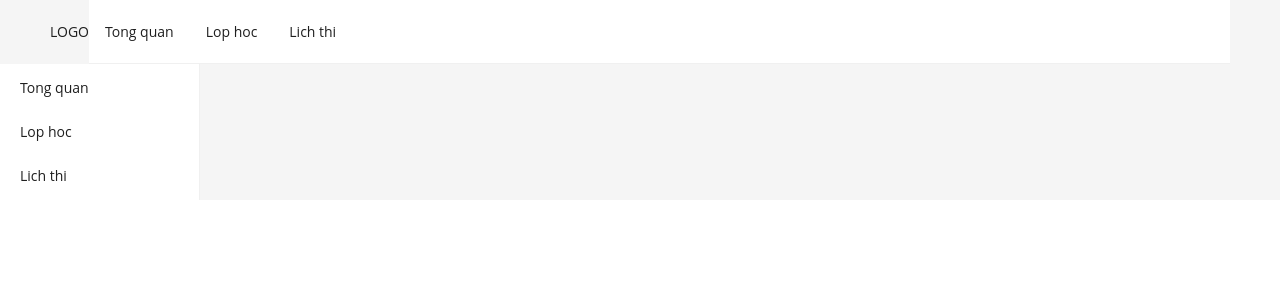
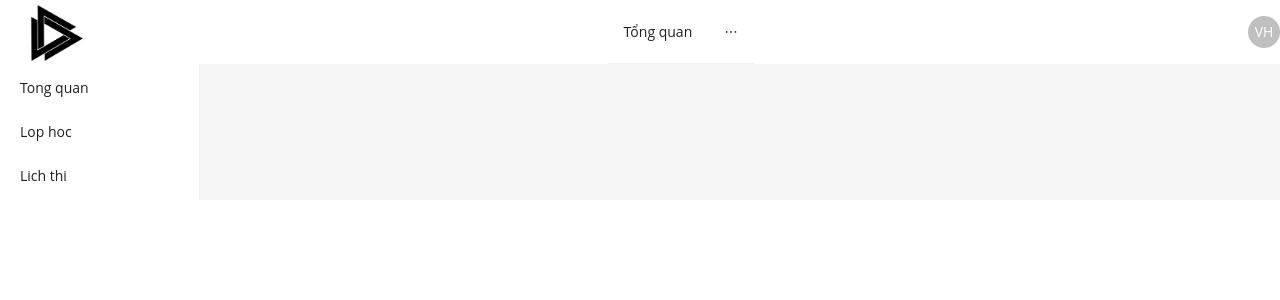
Before and after one commit to hminh2027/Online-Testing-System, a React (Vite) app in the folder client/: page /class in a window 1280 px wide. Shown: the top 300 px of the page. Built offline with nearby package versions, Linux system fonts and the light colour scheme; what use-query-params would draw is missing.

Commit message:
feat: setup header + tab bar

```diff
--- /dev/null
+++ b/client/src/layouts/MainLayout/components/TabBar/index.tsx
@@ -0,0 +1,26 @@
+import { Menu } from 'antd';
+import { NavLink } from 'react-router-dom';
+
+const items = [
+  {
+    label: 'Tổng quan',
+    path: 'overview',
+  },
+  {
+    label: 'Lớp học',
+    path: 'class',
+  },
+  {
+    label: 'Lịch thi',
+    path: 'schedule',
+  },
+];
+
+export default function TabBar() {
+  const mappedItems = items.map((item) => ({
+    key: item.path,
+    label: <NavLink to={`/${item.path}`}>{item.label}</NavLink>,
+  }));
+
+  return <Menu mode="horizontal" items={mappedItems} />;
+}
--- /dev/null
+++ b/client/src/layouts/MainLayout/components/UserHeader/index.tsx
@@ -0,0 +1,48 @@
+import type { MenuProps } from 'antd';
+import { Avatar, Dropdown } from 'antd';
+
+interface UserHeaderProps {
+  username?: string;
+}
+
+const items: MenuProps['items'] = [
+  {
+    label: 'Thông tin cá nhân',
+    key: '0',
+  },
+  {
+    label: 'Đổi mật khẩu',
+    key: '1',
+  },
+  {
+    type: 'divider',
+  },
+  {
+    label: 'Đăng xuất',
+    key: '2',
+  },
+];
+
+export default function UserHeader({ username }: UserHeaderProps) {
+  const initials = (): string | null => {
+    const trimmedName = username && username.trim();
+
+    if (!trimmedName) return null;
+    const nameArray = trimmedName.split(' ');
+
+    if (nameArray.length === 1) return nameArray[0].charAt(0).toUpperCase();
+
+    const [firstChar, lastChar] = [
+      nameArray[0].charAt(0),
+      nameArray[1].charAt(0),
+    ];
+
+    return (firstChar + lastChar).toUpperCase();
+  };
+
+  return (
+    <Dropdown menu={{ items }} trigger={['click']}>
+      <Avatar>{initials()}</Avatar>
+    </Dropdown>
+  );
+}
--- /dev/null
+++ b/client/src/layouts/MainLayout/index.module.css
@@ -0,0 +1,7 @@
+.header {
+  display: flex;
+  align-items: center;
+  background-color: white;
+  justify-content: space-between;
+  padding: 0;
+}
--- a/client/src/layouts/MainLayout/index.tsx
+++ b/client/src/layouts/MainLayout/index.tsx
@@ -1,67 +1,24 @@
-import type { MenuProps } from 'antd';
-import { Layout, Menu } from 'antd';
+import { Image, Layout } from 'antd';
 import { Content, Header } from 'antd/es/layout/layout';
 import type { ReactNode } from 'react';
-import { NavLink, Outlet } from 'react-router-dom';
+import { Outlet } from 'react-router-dom';
+import Logo from '../../../public/logo.png';
+import TabBar from './components/TabBar';
+import UserHeader from './components/UserHeader';
+import styles from './index.module.css';
 
 interface MainLayoutProps {
   children?: ReactNode;
-  menuItems: object;
+  // items: [];
 }
 
-const navItems = [
-  {
-    label: 'Tong quan',
-    path: 'overview',
-  },
-  {
-    label: 'Lop hoc',
-    path: 'class',
-  },
-  {
-    label: 'Lich thi',
-    path: 'schedule',
-  },
-];
-
-const sideNavItems = [
-  {
-    label: 'Tong quan',
-    path: 'class/hello',
-  },
-  {
-    label: 'Lop hoc',
-    path: 'class/bello',
-  },
-  {
-    label: 'Lich thi',
-    path: 'schedule',
-  },
-];
-
-const items1: MenuProps['items'] = navItems.map((item) => ({
-  key: item.path,
-  label: <NavLink to={`/${item.path}`}>{item.label}</NavLink>,
-}));
-
-const items2: MenuProps['items'] = sideNavItems.map((item) => ({
-  key: item.path,
-  label: <NavLink to={`/${item.path}`}>{item.label}</NavLink>,
-}));
-
-export default function MainLayout({ children, menuItems }: MainLayoutProps) {
+export default function MainLayout({ children }: MainLayoutProps) {
   return (
     <Layout>
-      <Header
-        style={{
-          display: 'flex',
-          alignItems: 'center',
-          backgroundColor: 'inherit',
-          justifyContent: 'space-between',
-        }}
-      >
-        <div>LOGO</div>
-        <Menu mode="horizontal" items={items1} style={{ width: '100%' }} />
+      <Header className={styles.header}>
+        <Image preview={false} height="100%" src={Logo} alt="logo" />
+        <TabBar />
+        <UserHeader username="Vu Hoang Minh" />
       </Header>
       <Content>{children ?? <Outlet />}</Content>
     </Layout>
```
